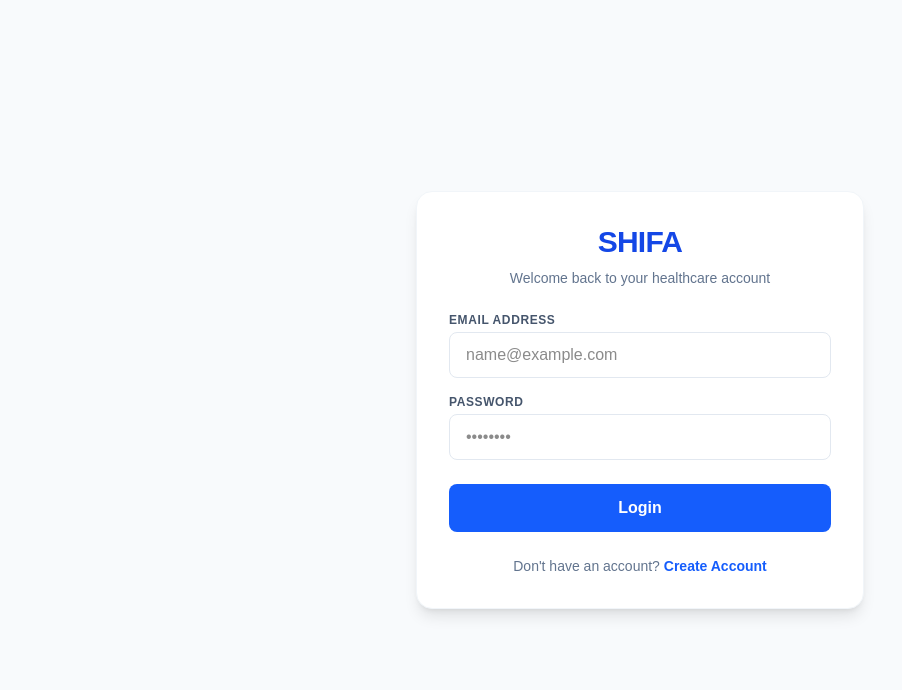
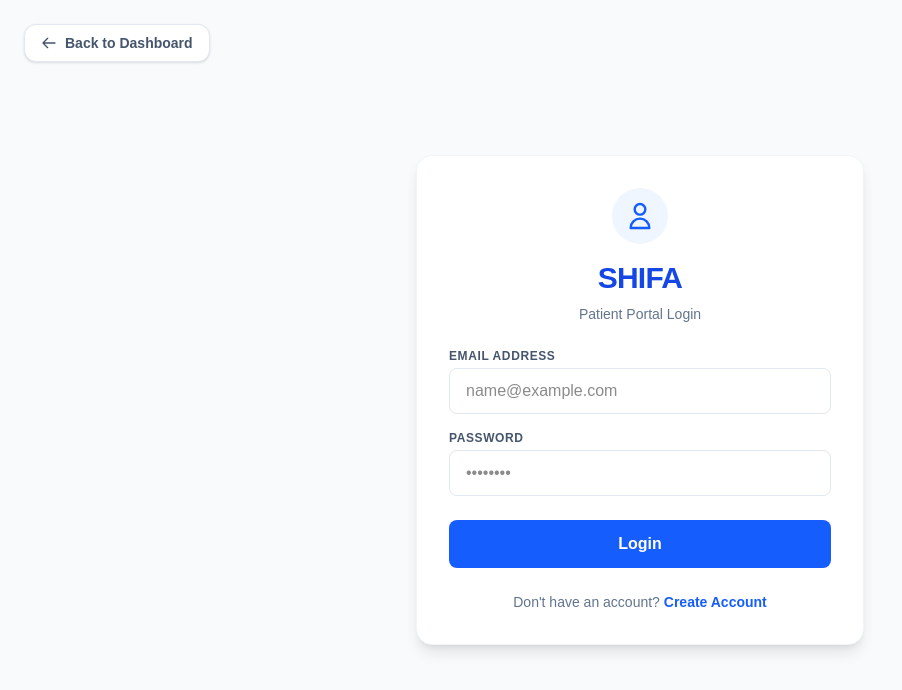
Before and after one commit to aayanstein/Shifa-Healthcare-, a Next.js app in the folder shifa/: page /login in a window 1280 px wide. Shown: the top 690 px of the page, without its empty margins (0-902 px from the left). Built offline with nearby package versions, Linux system fonts and the light colour scheme; no server answers.

Commit message:
Added back button and SVG icon to login page

```diff
--- a/shifa/app/login/page.tsx
+++ b/shifa/app/login/page.tsx
@@ -36,14 +36,58 @@ export default function LoginPage() {
   }
 
   return (
-    <main className="min-h-screen bg-slate-50 flex items-center justify-center px-6 py-12">
+    <main className="min-h-screen bg-slate-50 flex items-center justify-center px-6 py-12 relative">
+      {/* Back to Dashboard Link */}
+      <div className="absolute top-6 left-6">
+        <Link
+          href="/dashboard"
+          className="inline-flex items-center gap-2 text-sm font-semibold text-slate-600 hover:text-blue-600 bg-white px-4 py-2 rounded-xl shadow-sm border border-slate-200 transition"
+        >
+          <svg
+            className="w-4 h-4"
+            fill="none"
+            stroke="currentColor"
+            viewBox="0 0 24 24"
+            xmlns="http://www.w3.org/2000/svg"
+          >
+            <path
+              strokeLinecap="round"
+              strokeLinejoin="round"
+              strokeWidth="2"
+              d="M10 19l-7-7m0 0l7-7m-7 7h18"
+            />
+          </svg>
+          Back to Dashboard
+        </Link>
+      </div>
+
       <div className="w-full max-w-md bg-white p-8 rounded-2xl shadow-lg border border-slate-100">
+        {/* Patient Login SVG Icon */}
+        <div className="flex justify-center mb-4">
+          <div className="w-14 h-14 bg-blue-50 rounded-full flex items-center justify-center text-blue-600">
+            <svg
+              className="w-8 h-8"
+              fill="none"
+              stroke="currentColor"
+              viewBox="0 0 24 24"
+              xmlns="http://www.w3.org/2000/svg"
+            >
+              <path
+                strokeLinecap="round"
+                strokeLinejoin="round"
+                strokeWidth="1.8"
+                d="M16 7a4 4 0 11-8 0 4 4 0 018 0zM12 14a7 7 0 00-7 7h14a7 7 0 00-7-7z"
+              />
+            </svg>
+          </div>
+        </div>
+
         <h1 className="text-3xl font-bold text-blue-700 text-center tracking-tight">
           SHIFA
         </h1>
 
         <p className="text-center text-slate-500 mt-2 text-sm">
-          Welcome back to your healthcare account
+          Patient Portal Login
         </p>
 
         <form onSubmit={handleLogin} className="mt-6 space-y-4">
```
